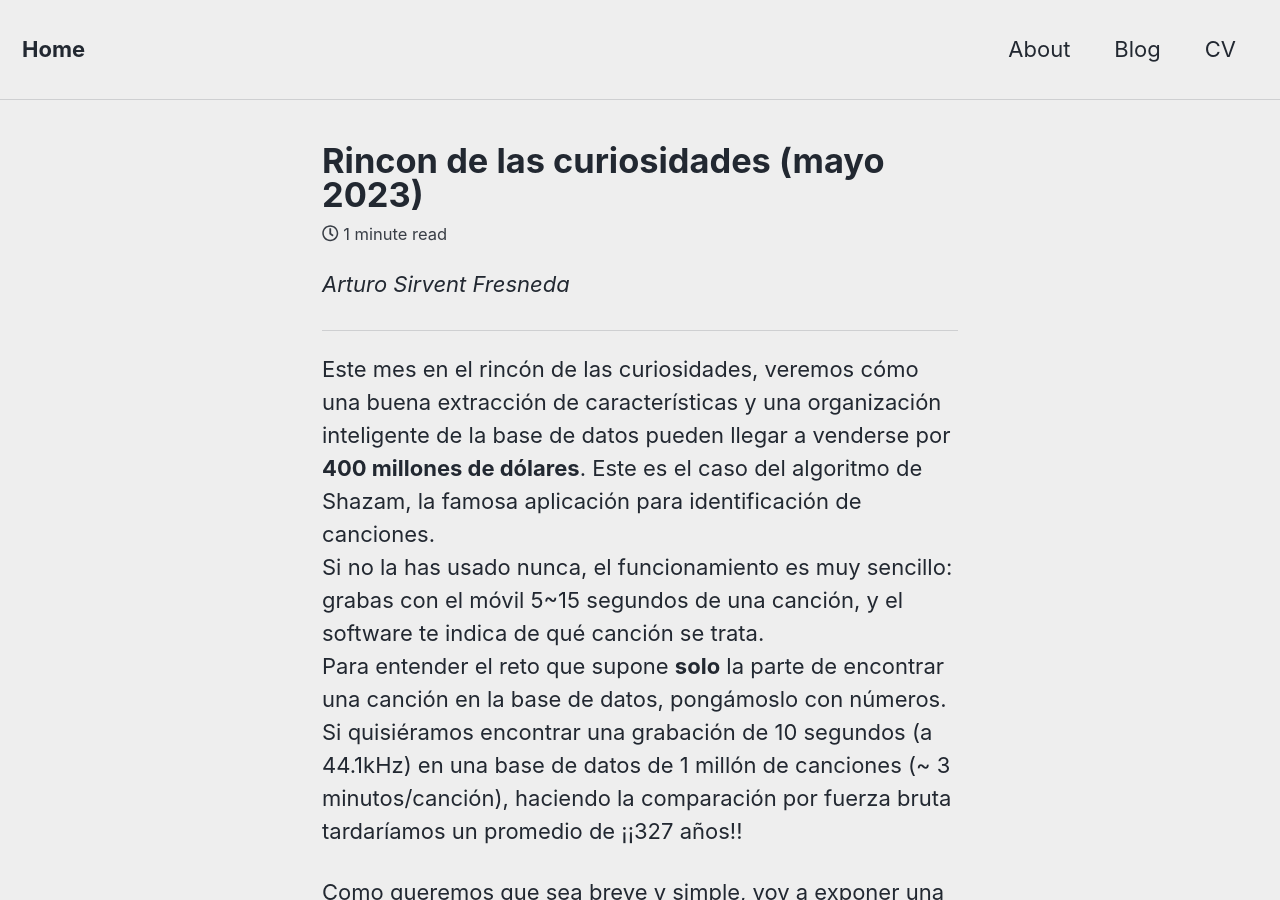
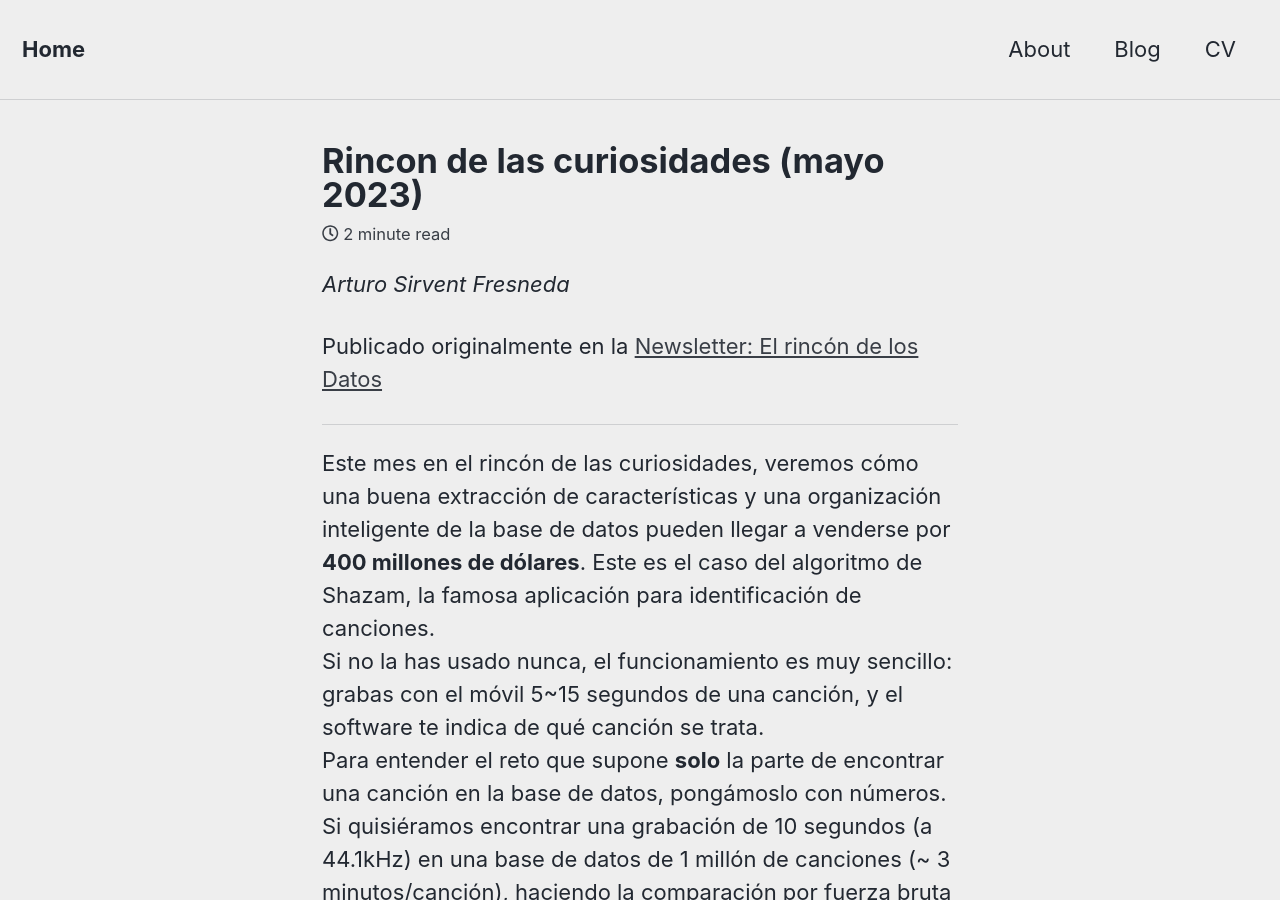
Before and after one commit to ArturoSirvent/ArturoSirvent.github.io, a Jekyll site: the page built from _posts/2023-06-13-Newsletter Datos.md, in a window 1280 px wide and 900 px high. Built offline with Jekyll 4.4.1, drawn with Linux system fonts in a browser that asks for light colours; nearby versions of some CDN libraries.

Commit message:
Update 2023-06-13-Newsletter Datos.md

```diff
--- a/_posts/2023-06-13-Newsletter Datos.md
+++ b/_posts/2023-06-13-Newsletter Datos.md
@@ -4,9 +4,12 @@ date: 13/06/2023
 tags: [data]
 excerpt: "El funcionamiento de shazam"
 mathjax: "true"
+
 ---
 
 *Arturo Sirvent Fresneda*
+
+Publicado originalmente en la [Newsletter: El rincón de los Datos](https://www.linkedin.com/pulse/el-rinc%2525C3%2525B3n-de-los-datos-datamecum%3FtrackingId=rF52m%252BrkTZWnRwcPm0g8gw%253D%253D/?trackingId=rF52m%2BrkTZWnRwcPm0g8gw%3D%3D)
 
 -----
 Este mes en el rincón de las curiosidades, veremos cómo una buena extracción de características y una organización inteligente de la base de datos pueden llegar a venderse por **400 millones de dólares**. Este es el caso del algoritmo de Shazam, la famosa aplicación para identificación de canciones.
```
